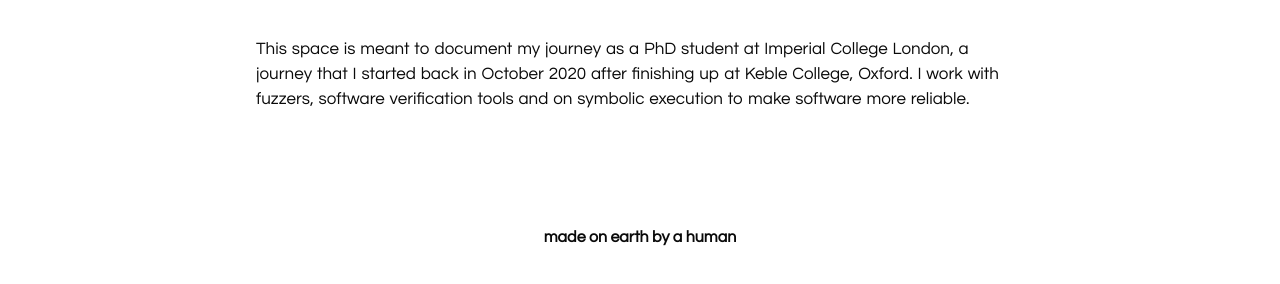
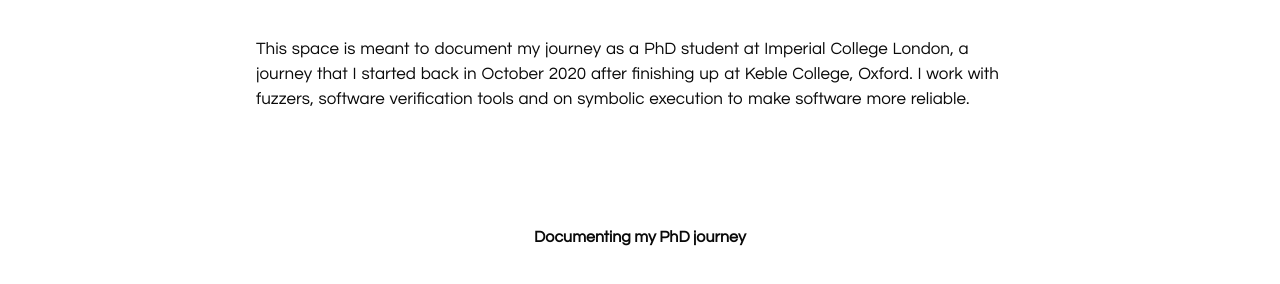
Before and after one commit to arindam-8/arindam-8.github.io, a plain HTML site: page blog/Providing-the-context/index.html in a window 1280 px wide. Shown: the part 544-828 px from the top of the page. Drawn offline with nearby package versions, Linux system fonts and the light colour scheme.

Commit message:
Update index.html

```diff
--- a/blog/Providing-the-context/index.html
+++ b/blog/Providing-the-context/index.html
@@ -30,7 +30,7 @@
       <div id="blog"><p id="para_0_original">This space is meant to document my journey as a PhD student at Imperial College London, a journey that I started back in October 2020 after finishing up at Keble College, Oxford. I work with fuzzers, software verification tools and on symbolic execution to make software more reliable.</p></div>
     </div>
     <div id="footer_blog">
-      <a href="https://srg.doc.ic.ac.uk/people/arindam-sharma/" target="_blank">made on earth by a human</a>
+      <a href="https://srg.doc.ic.ac.uk/people/arindam-sharma/" target="_blank">Documenting my PhD journey</a>
     </div>
     <script type="text/javascript">
       setTimeout(function() {
```
